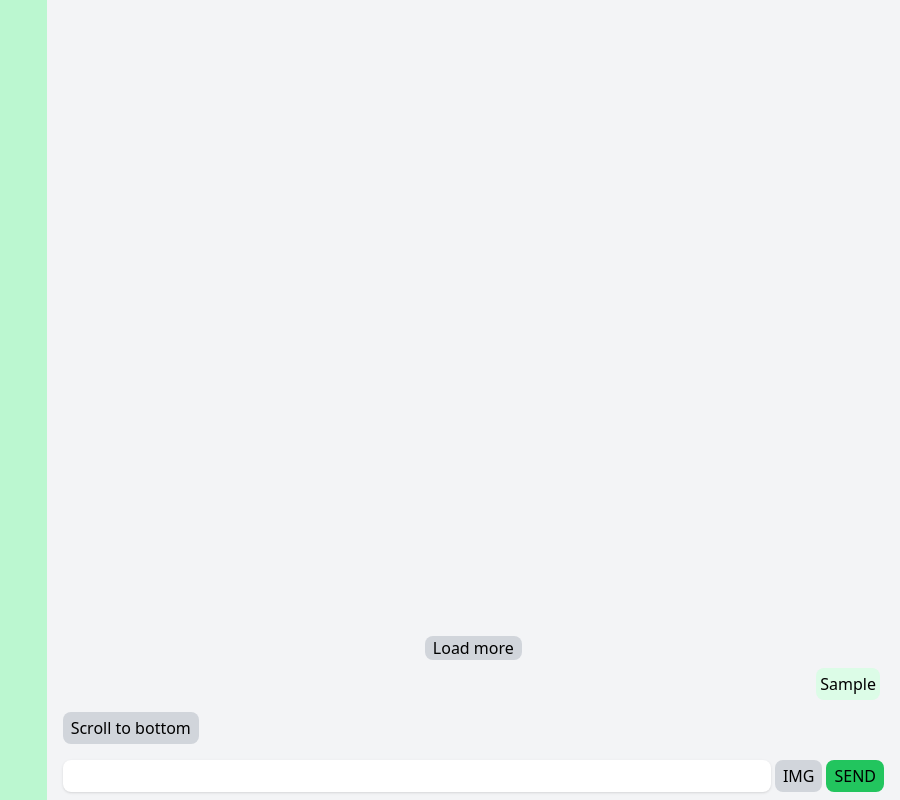
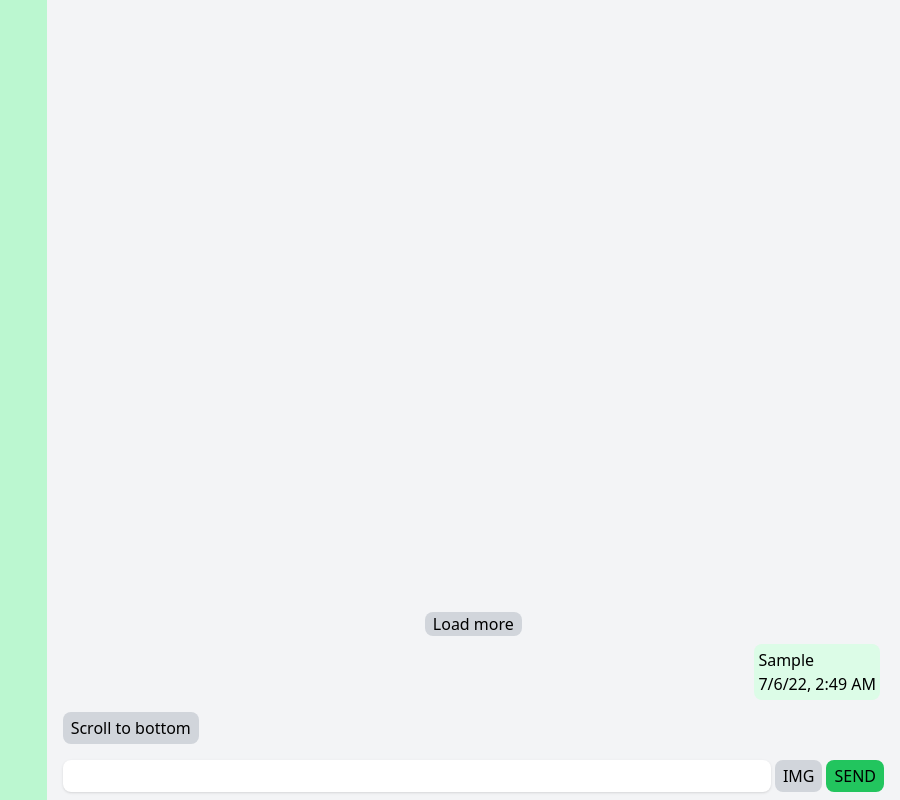
Before and after one commit to ma-altaf/MERN-Chat, a React (Create React App) app in the folder client/messaging-app/: page /chat_room/1 in a window 1280 px wide. Both pictures are taken after typing "Sample" into the empty fields and a click on the button "SEND". Shown: the whole page, without its empty margins (380-1280 px from the left). Built offline with nearby package versions, Linux system fonts and the light colour scheme; no server answers.

Commit message:
Added date to the messages

```diff
--- a/client/messaging-app/src/components/Message.tsx
+++ b/client/messaging-app/src/components/Message.tsx
@@ -8,6 +8,7 @@ export type messageType = {
     sender: { username: string };
     type: MsgContentType;
     roomID: string;
+    createdAt: string;
 };
 
 type Props = {
@@ -15,9 +16,8 @@ type Props = {
 };
 
 function Message({ message }: Props) {
-    const { sender, content, type } = message;
+    const { sender, content, type, createdAt } = message;
     const [user] = useContext(authcontext);
-
     return (
         <span
             className={`w-full h-fit flex ${
@@ -34,6 +34,12 @@ function Message({ message }: Props) {
                 }`}
             >
                 <MsgContent type={type} content={content} />
+                <p className="w-full text-right">
+                    {new Date(createdAt).toLocaleString("en-US", {
+                        dateStyle: "short",
+                        timeStyle: "short",
+                    })}
+                </p>
             </div>
         </span>
     );
--- a/client/messaging-app/src/pages/ChatRoom.tsx
+++ b/client/messaging-app/src/pages/ChatRoom.tsx
@@ -50,6 +50,7 @@ function ChatRoom() {
         sender: { username: user?.username || "" },
         type: type,
         roomID: roomID!,
+        createdAt: new Date().toISOString(),
     });
 
     const sendTextMsg = () => {
```
